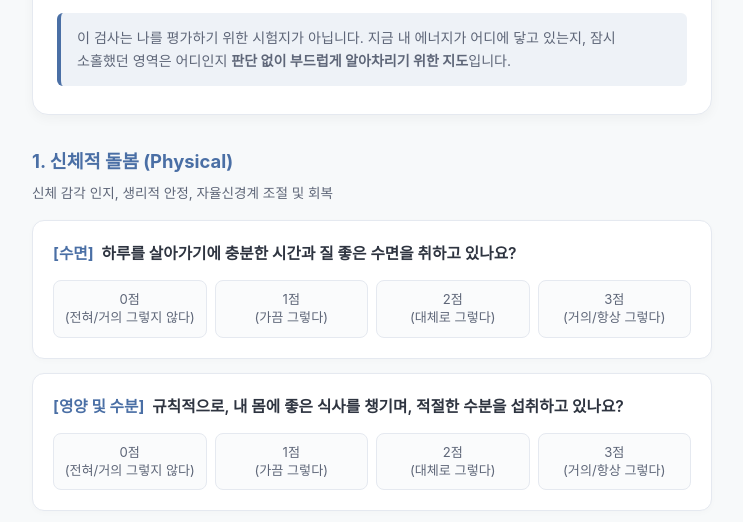
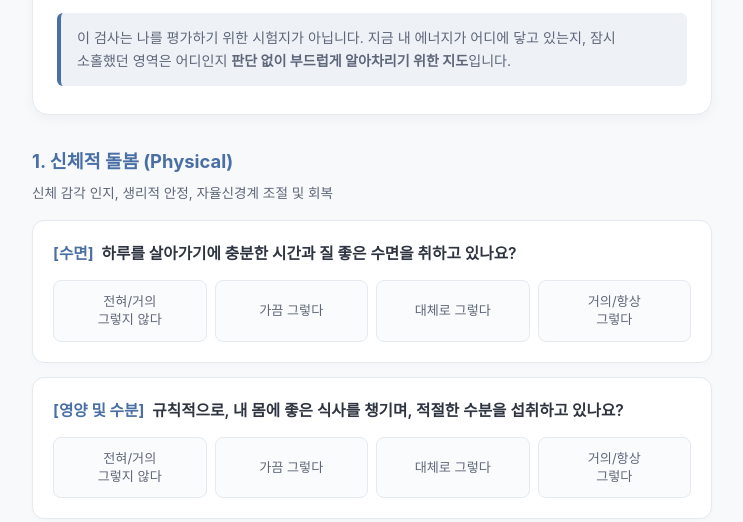
Before and after one commit to dodam0909-bit/self-care, a plain HTML site: page index.html in a window 1280 px wide. Shown: the part 200-722 px from the top of the page, without its empty margins (268-1011 px from the left). Drawn offline with nearby package versions, Linux system fonts and the light colour scheme.

Commit message:
Update index.html

```diff
--- a/index.html
+++ b/index.html
@@ -154,7 +154,7 @@
       display: flex;
       align-items: center;
       justify-content: center;
-      padding: 10px 4px;
+      padding: 12px 6px;
       border: 1px solid var(--border-color);
       border-radius: 8px;
       font-size: 0.82rem;
@@ -165,6 +165,7 @@
       background: #fafbfc;
       user-select: none;
       line-height: 1.35;
+      min-height: 48px;
     }
 
     .option-label input {
@@ -353,7 +354,6 @@
 <body>
 
 <div class="container">
-  <!-- 언어 전환 토글 -->
   <div class="lang-toggle-bar">
     <button type="button" class="lang-btn" id="lang-toggle-btn" onclick="toggleLanguage()">
       🌐 English로 보기
@@ -434,11 +434,12 @@ const i18n = {
     reflectionLow: "<strong>가장 낮은 영역:</strong> 죄책감을 갖지 마세요. 그동안 신경 쓸 여력이 부족할 만큼 애써왔다는 신호입니다. 오늘 나에게 줄 수 있는 <strong>'단 5분짜리 작은 쉼'</strong>은 무엇일까요?",
     footerCopy: "© 2026 <strong>심리상담사 박도담</strong>. All rights reserved.",
     profileLink: "프로필 페이지",
+    // 숫자 제거: 깔끔한 문구만 노출
     options: [
-      { val: 0, label: "0점<br>(전혀/거의 그렇지 않다)" },
-      { val: 1, label: "1점<br>(가끔 그렇다)" },
-      { val: 2, label: "2점<br>(대체로 그렇다)" },
-      { val: 3, label: "3점<br>(거의/항상 그렇다)" }
+      { val: 0, label: "전혀/거의<br>그렇지 않다" },
+      { val: 1, label: "가끔 그렇다" },
+      { val: 2, label: "대체로 그렇다" },
+      { val: 3, label: "거의/항상<br>그렇다" }
     ],
     status: {
       thriving: {
@@ -536,10 +537,10 @@ const i18n = {
     footerCopy: "© 2026 <strong>Psychotherapist Dodam Park</strong>. All rights reserved.",
     profileLink: "Profile Page",
     options: [
-      { val: 0, label: "0 pt<br>(Never / Rarely)" },
-      { val: 1, label: "1 pt<br>(Sometimes)" },
-      { val: 2, label: "2 pts<br>(Often)" },
-      { val: 3, label: "3 pts<br>(Almost Always)" }
+      { val: 0, label: "Never / Rarely" },
+      { val: 1, label: "Sometimes" },
+      { val: 2, label: "Often" },
+      { val: 3, label: "Almost Always" }
     ],
     status: {
       thriving: {
@@ -650,7 +651,6 @@ function renderUI() {
     </ul>
   `;
 
-  // 문항 렌더링
   const container = document.getElementById("questions-container");
   container.innerHTML = "";
 
@@ -737,7 +737,6 @@ function calculateResults(shouldScroll = true) {
     chartColors.push(domain.color);
   });
 
-  // 종합 점수 해석 (60점 만점 기준)
   const scoreBadge = document.getElementById("total-score");
   const statusEl = document.getElementById("result-status");
   const descEl = document.getElementById("result-desc");
@@ -765,7 +764,6 @@ function calculateResults(shouldScroll = true) {
   statusEl.style.color = statusColor;
   descEl.textContent = currentStatus.desc;
 
-  // 영역별 맞춤 분석
   let highestDomain = domainScores[0];
   let lowestDomain = domainScores[0];
 
@@ -789,7 +787,6 @@ function calculateResults(shouldScroll = true) {
     `;
   }
 
-  // 영역별 바 차트 갱신
   const domainContainer = document.getElementById("domain-results");
   domainContainer.innerHTML = "";
 
@@ -809,7 +806,6 @@ function calculateResults(shouldScroll = true) {
     domainContainer.appendChild(itemDiv);
   });
 
-  // 파이(도넛) 차트 갱신
   const ctx = document.getElementById('carePieChart').getContext('2d');
   if (chartInstance) {
     chartInstance.destroy();
```
